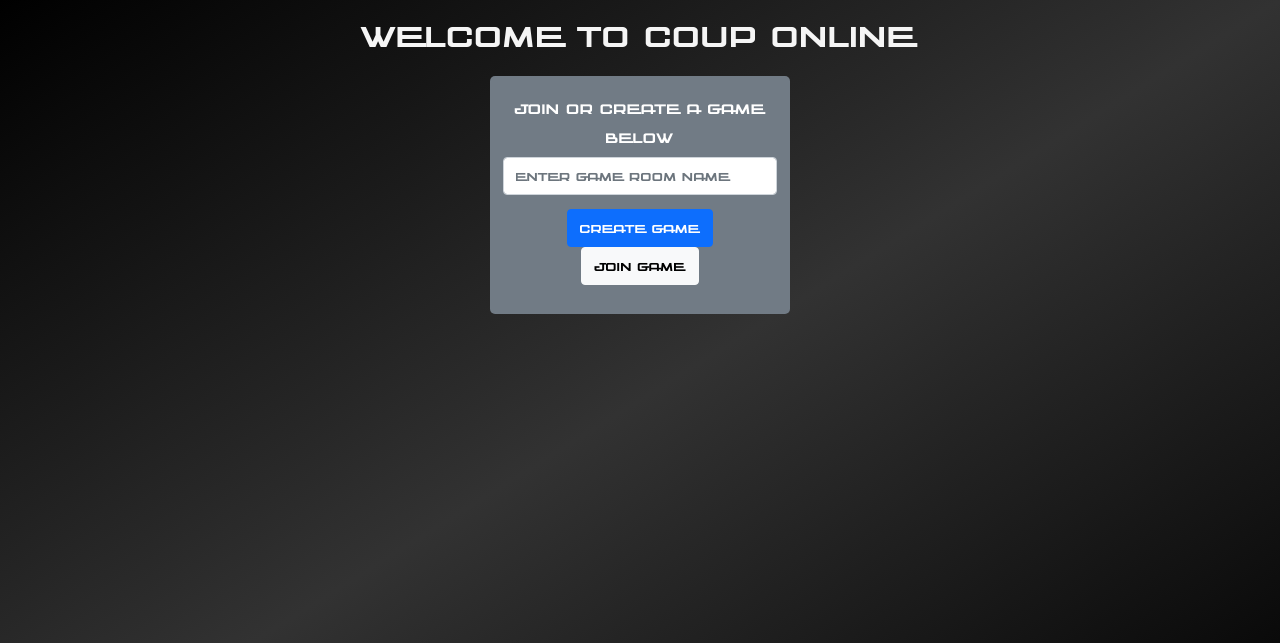
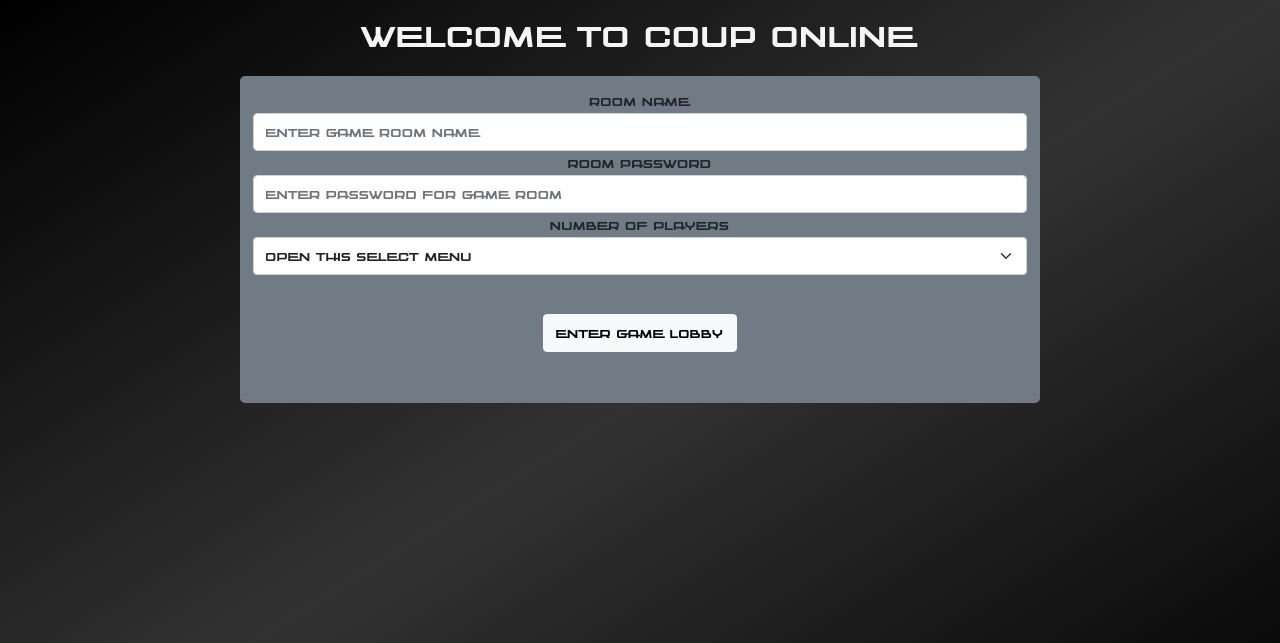
Before and after one commit to imconfusednow/django_site, a Django app: template coup/templates/coup/coup_login.html in a window 1280 px wide. Shown: the top 643 px of the page. Run offline with Django 3.2, Linux system fonts and the light colour scheme; the template is opened without the code that fills it, so the values that code supplies are empty.

Commit message:
add game create page

```diff
--- a/coup/static/coup/main.css
+++ b/coup/static/coup/main.css
@@ -40,7 +40,16 @@ body {
   background-color:#717b85;
   padding:1%;
   border-radius: 5px;
+}
 
+#create-form-div
+{
+  text-align:center;
+  margin: auto;
+  max-width: 800px;
+  background-color:#717b85;
+  padding:1%;
+  border-radius: 5px;
 }
 
 #game-id
--- a/coup/templates/coup/coup_login.html
+++ b/coup/templates/coup/coup_login.html
@@ -5,20 +5,27 @@
     <div class="title">
         <h1 class="title-text" id="coup-title">Welcome to Coup Online</h1>
     </div>
-    <div id="form-div">
+    <div id="create-form-div">
         <form id="login-form" onsubmit="handleSubmit(this.submitted)" method="post">
             {% csrf_token %}
             <div class="form-group">
                 {% if error %}
                     <span class="error">{{ error }}</span>
                 {% endif %}
-                <label for="game-id" id="game-id-label">Join or create a game below</label>
+                <label for=room-name" id="room-name-label">Room Name</label>
                 <input required type="text" class="form-control" id="room-name" name="room_name" placeholder="Enter Game Room Name">
-                <input hidden type="text" class="form-control" id="submit-type" name="submit_type">
+                <label for="password">Room Password</label>
+                <input required type="password" class="form-control" id="password" name="password" placeholder="Enter Password for Game Room">
+                <label for="no_of_players">Number of Players</label>
+                <select id="no_of_players" class="form-select">
+                  <option selected>Open this select menu</option>
+                  <option value="2">Two</option>
+                  <option value="3">Three</option>
+                  <option value="4">Three</option>
+                </select>
             </div>
             <div class="button-group">
-                <button type="submit" class="btn btn-primary" id="create-game-button" onclick="createGame(this)">Create Game</button>
-                <button type="submit" class="btn btn-light" onclick="joinGame(this)">Join Game</button>
+                <button type="submit" class="btn btn-light" onclick="joinGame(this)">Enter Game Lobby</button>
             </div>
         </form>
     </div>
```
